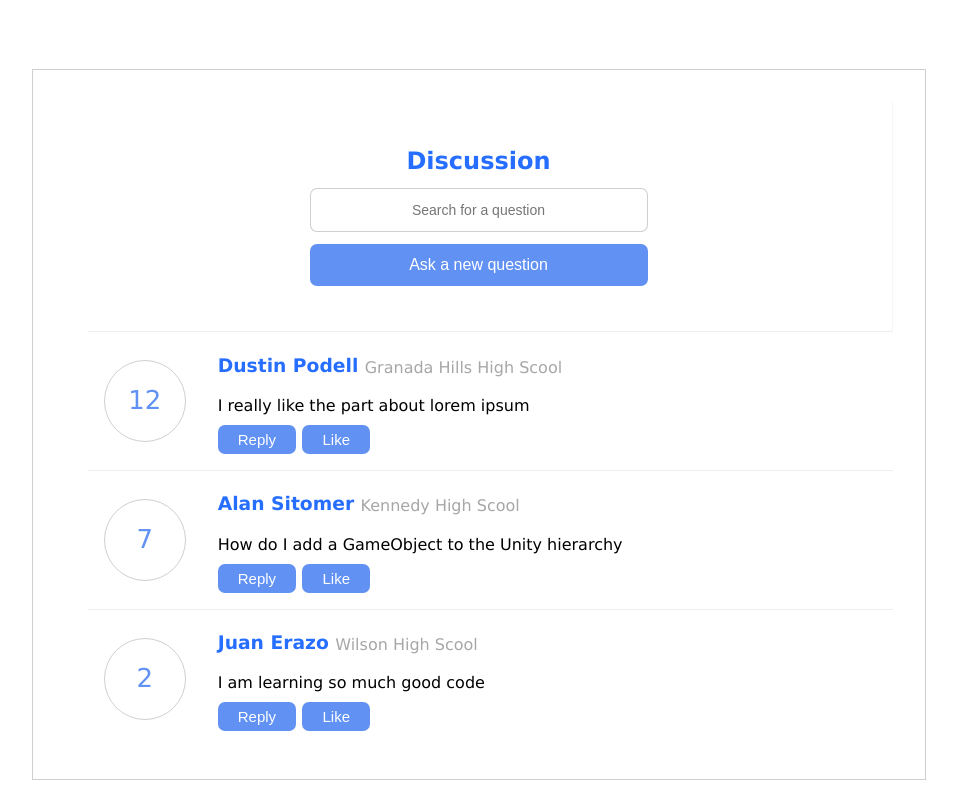
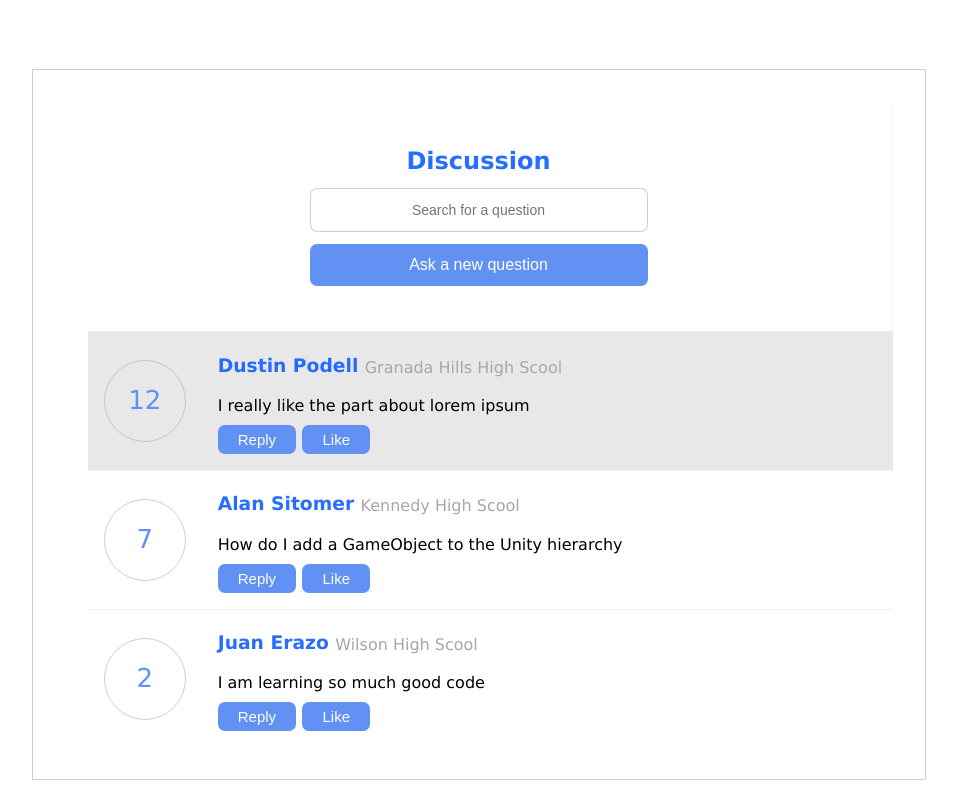
Before and after one commit to fersot100/markdown-parser, a React (Create React App) app: page / in a window 1280 px wide. In both pictures the pointer is over the element 651 px from the left and 6212 px from the top of the page. Shown: the part 5812-6612 px from the top of the page, without its empty margins (161-1118 px from the left). Built offline with nearby package versions, Linux system fonts and the light colour scheme.

Commit message:
Comments darken on hover

```diff
--- a/src/styles/App.css
+++ b/src/styles/App.css
@@ -143,10 +143,15 @@
   display: flex;
   border-top: 1px solid #eeeeee;
   padding: 1rem;
-  border-bottom: none;
   flex-direction: row;
   align-items: flex-start;
   margin-left: 1.4rem;
+  transition: background 300ms ease;
+}
+
+.comment:hover {
+  background: rgb(232, 232, 232);
+  cursor: pointer;
 }
 
 
```
